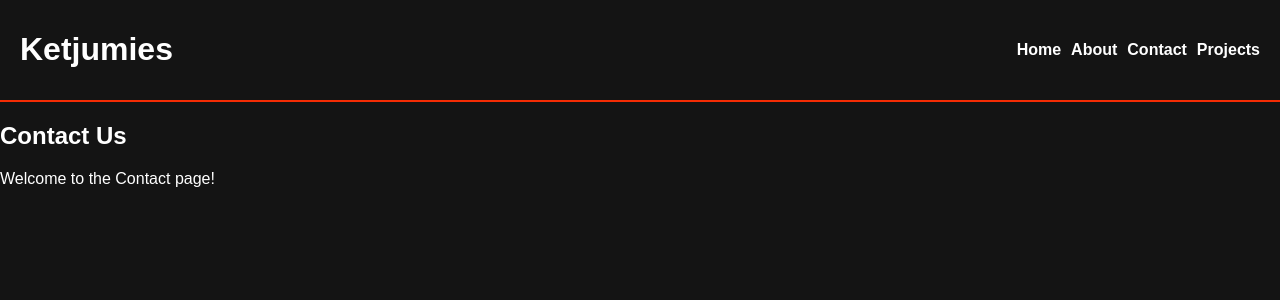
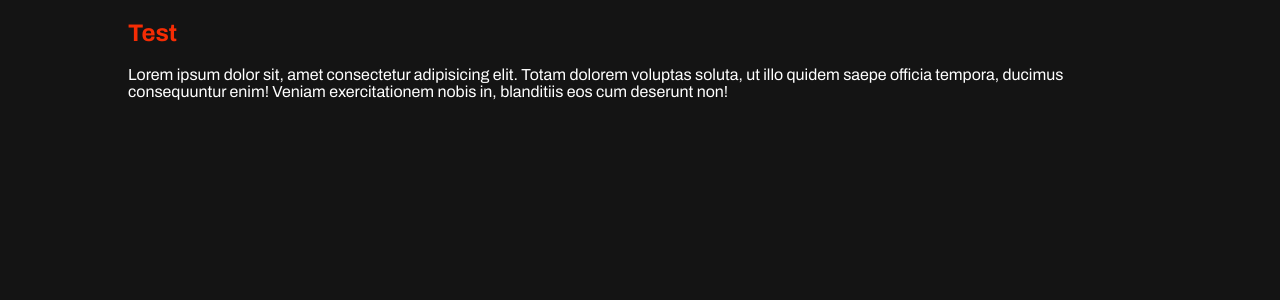
Before and after one commit to lepaketjumies/ketjumies, a React (Vite) app: page /contact in a window 1280 px wide. Shown: the top 300 px of the page. Built offline with nearby package versions, Linux system fonts and the light colour scheme.

Commit message:
initial commit

```diff
--- a/src/App.css
+++ b/src/App.css
@@ -1,5 +1,4 @@
-@import url("https://fonts.googleapis.com/css2?family=Open+Sans:ital,wght@0,300..800;1,300..800&family=Share+Tech&display=swap");
-@import url("https://fonts.googleapis.com/css2?family=Cinzel:wght@400..900&display=swap");
+@import url("https://fonts.googleapis.com/css2?family=Archivo:ital,wght@0,100..900;1,100..900&display=swap");
 :root {
   --main-bg-color: #141414;
   --bg-color2: #ff3300;
@@ -10,7 +9,7 @@
 
 body {
   margin: 0;
-  font-family: "Comic sans", sans-serif;
+  font-family: "Archivo", monospace, helvetica, sans-serif;
   background-color: var(--main-bg-color);
   color: var(--txt-color);
 }
@@ -31,8 +30,8 @@ body {
   align-items: center;
 }
 .center-container h2 {
-  width: 80%;
   text-align: left;
+  color: var(--accent-color);
 }
 .divider {
   width: 80%;
--- a/src/App.jsx
+++ b/src/App.jsx
@@ -19,49 +19,6 @@ export default function App() {
       <Skills />
       <div className="center-container">
         <div className="divider"></div>
-        <h2>About me</h2>
-        <p>
-          Lorem ipsum dolor sit amet, consectetur adipisicing elit. Quis ipsum
-          architecto deserunt iure! Impedit fugiat ea quidem error hic minima
-          itaque voluptatem laudantium, iusto quas ipsam temporibus laborum
-          natus nesciunt. Lorem ipsum dolor sit amet, consectetur adipisicing
-          elit. Quis ipsum architecto deserunt iure! Impedit fugiat ea quidem
-          error hic minima itaque voluptatem laudantium, iusto quas ipsam
-          temporibus laborum natus nesciunt. Lorem ipsum dolor sit amet,
-          consectetur adipisicing elit. Quis ipsum architecto deserunt iure!
-          Impedit fugiat ea quidem error hic minima itaque voluptatem
-          laudantium, iusto quas ipsam temporibus laborum natus nesciunt. Lorem
-          ipsum dolor sit amet, consectetur adipisicing elit. Quis ipsum
-          architecto deserunt iure! Impedit fugiat ea quidem error hic minima
-          itaque voluptatem laudantium, iusto quas ipsam temporibus laborum
-          natus nesciunt. Lorem ipsum dolor sit amet, consectetur adipisicing
-          elit. Quis ipsum architecto deserunt iure! Impedit fugiat ea quidem
-          error hic minima itaque voluptatem laudantium, iusto quas ipsam
-          temporibus laborum natus nesciunt. Lorem ipsum dolor sit amet,
-          consectetur adipisicing elit. Quis ipsum architecto deserunt iure!
-          Impedit fugiat ea quidem error hic minima itaque voluptatem
-          laudantium, iusto quas ipsam temporibus laborum natus nesciunt. Lorem
-          ipsum dolor sit amet, consectetur adipisicing elit. Quis ipsum
-          architecto deserunt iure! Impedit fugiat ea quidem error hic minima
-          itaque voluptatem laudantium, iusto quas ipsam temporibus laborum
-          natus nesciunt. Lorem ipsum dolor sit amet, consectetur adipisicing
-          elit. Quis ipsum architecto deserunt iure! Impedit fugiat ea quidem
-          error hic minima itaque voluptatem laudantium, iusto quas ipsam
-          temporibus laborum natus nesciunt. Lorem ipsum dolor sit amet,
-          consectetur adipisicing elit. Quis ipsum architecto deserunt iure!
-          Impedit fugiat ea quidem error hic minima itaque voluptatem
-          laudantium, iusto quas ipsam temporibus laborum natus nesciunt. Lorem
-          ipsum dolor sit amet, consectetur adipisicing elit. Quis ipsum
-          architecto deserunt iure! Impedit fugiat ea quidem error hic minima
-          itaque voluptatem laudantium, iusto quas ipsam temporibus laborum
-          natus nesciunt. Lorem ipsum dolor sit amet, consectetur adipisicing
-          elit. Quis ipsum architecto deserunt iure! Impedit fugiat ea quidem
-          error hic minima itaque voluptatem laudantium, iusto quas ipsam
-          temporibus laborum natus nesciunt. Lorem ipsum dolor sit amet,
-          consectetur adipisicing elit. Quis ipsum architecto deserunt iure!
-          Impedit fugiat ea quidem error hic minima itaque voluptatem
-          laudantium, iusto quas ipsam temporibus laborum natus nesciunt.
-        </p>
       </div>
       <footer className="footer">
         &copy; Ketjumies 2025 All Rights Reserved
--- /dev/null
+++ b/src/sites/Contact.css
@@ -0,0 +1,3 @@
+main.main {
+  width: 80%;
+}
--- a/src/sites/Contact.jsx
+++ b/src/sites/Contact.jsx
@@ -1,11 +1,20 @@
 import Header from "../components/Header";
+import "./Contact.css";
 
 export default function Contact() {
   return (
     <div>
-      <Header />
-      <h2>Contact Us</h2>
-      <p>Welcome to the Contact page!</p>
+      <div className="center-container">
+        <main className="main">
+          <h2>Test</h2>
+          <p>
+            Lorem ipsum dolor sit, amet consectetur adipisicing elit. Totam
+            dolorem voluptas soluta, ut illo quidem saepe officia tempora,
+            ducimus consequuntur enim! Veniam exercitationem nobis in,
+            blanditiis eos cum deserunt non!
+          </p>
+        </main>
+      </div>
     </div>
   );
 }
```
